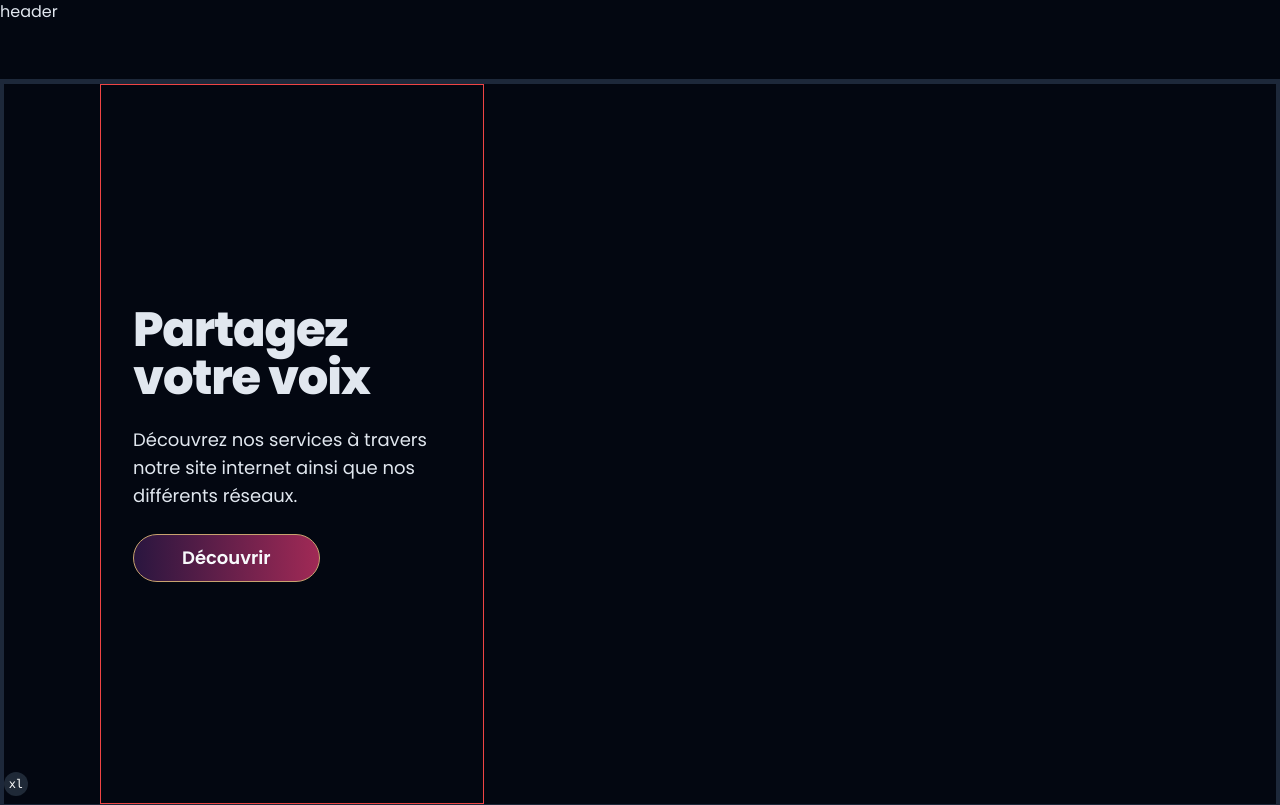
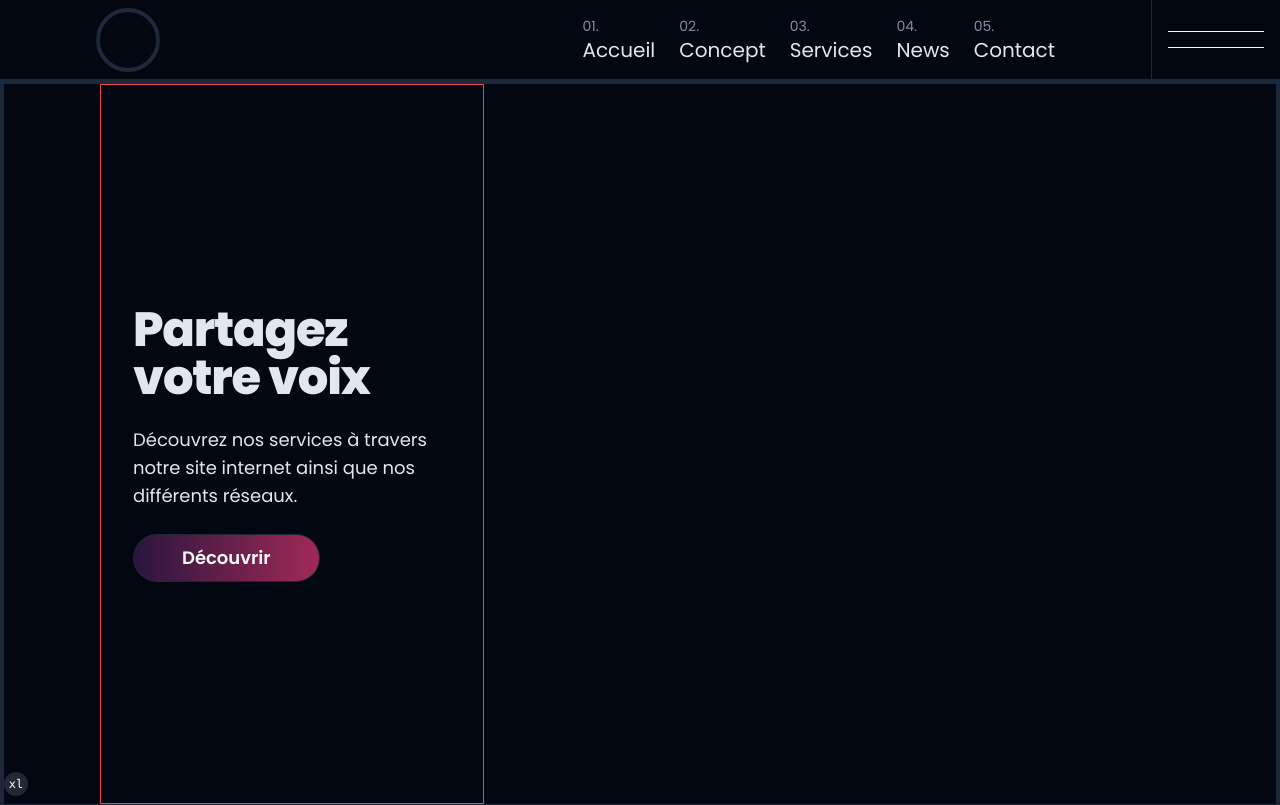
Before and after one commit to t-rosa/temp_www.janedoagency.com, a Next.js app: page / in a window 1280 px wide. Shown: the top 805 px of the page. Built offline with nearby package versions, Linux system fonts and the light colour scheme.

Commit message:
feat: header layout

```diff
--- a/src/app/(marketing)/layout.tsx
+++ b/src/app/(marketing)/layout.tsx
@@ -1,11 +1,64 @@
+import { Button } from "@/components/ui/button";
+import Link from "next/link";
 import { PropsWithChildren } from "react";
 
 export default function RootLayout({ children }: PropsWithChildren) {
   return (
-    <div>
-      <header className="h-20 border-b">header</header>
+    <>
+      <header className="flex h-20 items-center justify-between border-b">
+        <nav className="flex w-full items-center justify-between">
+          <Link
+            href="/"
+            className="
+            ml-8 block h-16 w-16 rounded-full border-4
+            lg:ml-16
+            xl:ml-24
+            2xl:ml-32
+            "
+          />
+          <ul className="mr-16 hidden gap-6 text-xl lg:flex xl:mr-24 2xl:mr-32">
+            <li>
+              <Link href="/">
+                <div className="text-sm text-muted-foreground">01.</div>
+                <div>Accueil</div>
+              </Link>
+            </li>
+            <li>
+              <Link href="/">
+                <div className="text-sm text-muted-foreground">02.</div>
+                <div>Concept</div>
+              </Link>
+            </li>
+            <li>
+              <Link href="/">
+                <div className="text-sm text-muted-foreground">03.</div>
+                <div>Services</div>
+              </Link>
+            </li>
+            <li>
+              <Link href="/">
+                <div className="text-sm text-muted-foreground">04.</div>
+                <div>News</div>
+              </Link>
+            </li>
+            <li>
+              <Link href="/">
+                <div className="text-sm text-muted-foreground">05.</div>
+                <div>Contact</div>
+              </Link>
+            </li>
+          </ul>
+        </nav>
+        <Button
+          variant="ghost"
+          className="grid h-full rounded-none border-l hover:bg-none"
+        >
+          <div className="col-span-full row-span-full h-px w-24 -translate-y-2 bg-primary" />
+          <div className="col-span-full row-span-full h-px w-24 translate-y-2 bg-primary" />
+        </Button>
+      </header>
       <main className="min-h-[calc(100vh-5rem)]">{children}</main>
       <footer className="h-20 border-t">footer</footer>
-    </div>
+    </>
   );
 }
--- a/src/styles/globals.css
+++ b/src/styles/globals.css
@@ -25,8 +25,8 @@
     --secondary: 210 40% 96.1%;
     --secondary-foreground: 222.2 47.4% 11.2%;
 
-    --accent: 34 45% 61%;
-    --accent-foreground: 34 45% 61%;
+    --accent: 210 40% 96.1%;
+    --accent-foreground: 222.2 47.4% 11.2%;
 
     --destructive: 0 100% 50%;
     --destructive-foreground: 210 40% 98%;
@@ -63,8 +63,8 @@
     --secondary: 222.2 47.4% 11.2%;
     --secondary-foreground: 210 40% 98%;
 
-    --accent: 34 45% 61%;
-    --accent-foreground: 34 45% 61%;
+    --accent: 216 34% 17%;
+    --accent-foreground: 210 40% 98%;
 
     --destructive: 0 63% 31%;
     --destructive-foreground: 210 40% 98%;
```
